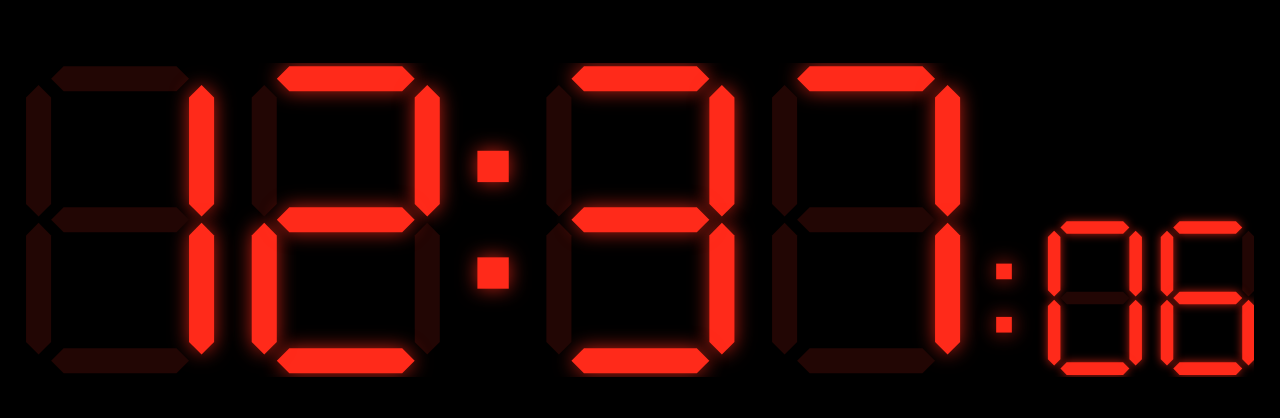
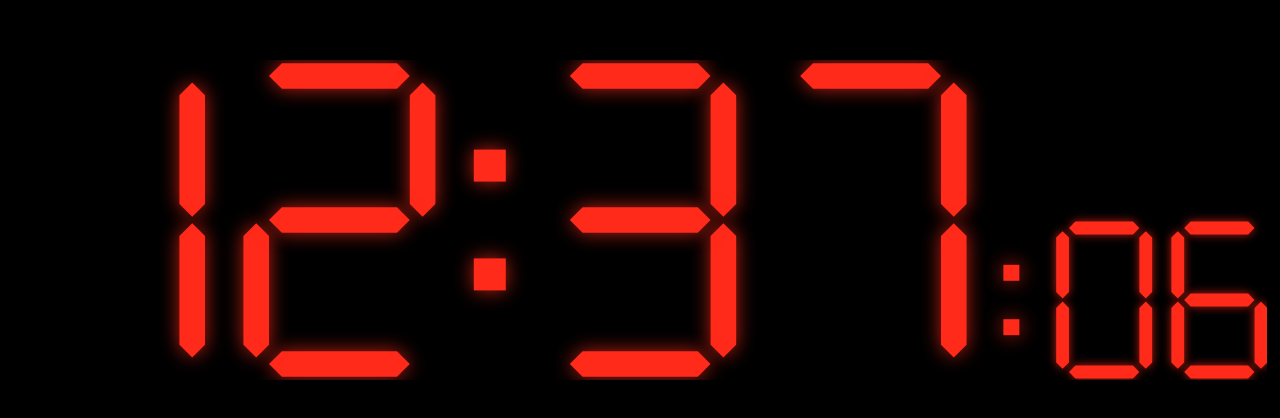
Before and after one commit to Hieuntlt/dh, a website: page www/index.html in a window 1280 px wide. Shown: the part 180-598 px from the top of the page. Drawn offline with Linux system fonts and the light colour scheme.

Commit message:
Update index.html

```diff
--- a/www/index.html
+++ b/www/index.html
@@ -8,18 +8,15 @@
 <meta name="mobile-web-app-capable" content="yes">
 <title>Đồng hồ LCD</title>
 <style>
-:root{--bg:#000;--on:#ff2a1a;--off:#220604;box-sizing:border-box;padding-top:env(safe-area-inset-top,0px);padding-bottom:env(safe-area-inset-bottom,0px)}
+:root{--bg:#000;--on:#ff2a1a;--off:transparent;box-sizing:border-box;padding-top:env(safe-area-inset-top,0px);padding-bottom:env(safe-area-inset-bottom,0px)}
 html{scroll-padding-top:env(safe-area-inset-top,0px)}
 html,body{height:100%;margin:0;background:var(--bg);overflow:hidden;-webkit-user-select:none;user-select:none;-webkit-tap-highlight-color:transparent}
 body{display:flex;align-items:center;justify-content:center;cursor:pointer}
-#clock{width:min(96vw,300vh);height:auto;display:block}
-.seg{fill:var(--off);transition:none}
+#clock{width:min(98vw,380vh);height:auto;display:block}
+body.p #clock{width:min(96vw,43vh)}
+.seg{fill:var(--off)}
 .seg.on{fill:var(--on);filter:drop-shadow(0 0 3px rgba(255,42,26,.75))}
 .dot{fill:var(--on);filter:drop-shadow(0 0 3px rgba(255,42,26,.75))}
-.dot.off{fill:var(--off);filter:none}
-@media (orientation:portrait){
-  #clock{width:min(92vh,230vw);transform:rotate(90deg)}
-}
 #hint{position:fixed;left:0;right:0;bottom:calc(14px + env(safe-area-inset-bottom,0px));text-align:center;font:14px/1.2 system-ui,sans-serif;color:#5a1a14;transition:opacity 1s;pointer-events:none}
 #hint.hide{opacity:0}
 </style>
@@ -41,24 +38,40 @@ body{display:flex;align-items:center;justify-content:center;cursor:pointer}
     g:"8,50 12,46 48,46 52,50 48,54 12,54"
   };
   var M=["abcdef","bc","abdeg","abcdg","bcfg","acdfg","acdefg","abc","abcdefg","abcdfg"];
-  var X=[[0,0,1],[72,0,1],[166,0,1],[238,0,1],[326,50,0.5],[362,50,0.5]];
-  var digits=X.map(function(x){
-    var g=document.createElementNS(NS,"g");
-    g.setAttribute("transform","translate("+x[0]+","+x[1]+") scale("+x[2]+")");
-    var segs={};
+  var LAND={vb:"0 0 392 100",pos:[[0,0,1],[72,0,1],[166,0,1],[238,0,1],[326,50,.5],[362,50,.5]]};
+  var PORT={vb:"0 0 132 290",pos:[[0,0,1],[72,0,1],[0,120,1],[72,120,1],[66,240,.5],[102,240,.5]]};
+  var groups=[],digits=[];
+  for(var n=0;n<6;n++){
+    var g=document.createElementNS(NS,"g"),segs={};
     "abcdefg".split("").forEach(function(k){
       var p=document.createElementNS(NS,"polygon");
       p.setAttribute("points",P[k]);p.setAttribute("class","seg");
       g.appendChild(p);segs[k]=p;
     });
-    svg.appendChild(g);return segs;
-  });
+    svg.appendChild(g);groups.push(g);digits.push(segs);
+  }
+  var dots=[];
   [[149,28,10],[149,62,10],[312,64,5],[312,81,5]].forEach(function(q){
     var r=document.createElementNS(NS,"rect");
     r.setAttribute("x",q[0]-q[2]/2);r.setAttribute("y",q[1]);
     r.setAttribute("width",q[2]);r.setAttribute("height",q[2]);
-    r.setAttribute("class","dot");svg.appendChild(r);
+    r.setAttribute("class","dot");svg.appendChild(r);dots.push(r);
   });
+  function layout(){
+    var port=window.innerHeight>window.innerWidth;
+    var L=port?PORT:LAND;
+    document.body.className=port?"p":"";
+    svg.setAttribute("viewBox",L.vb);
+    groups.forEach(function(g,i){
+      var q=L.pos[i];
+      g.setAttribute("transform","translate("+q[0]+","+q[1]+") scale("+q[2]+")");
+    });
+    dots.forEach(function(r){r.style.display=port?"none":""});
+  }
+  layout();
+  window.addEventListener("resize",layout);
+  window.addEventListener("orientationchange",layout);
+
   var prev=[];
   function draw(){
     var d=new Date();
```
